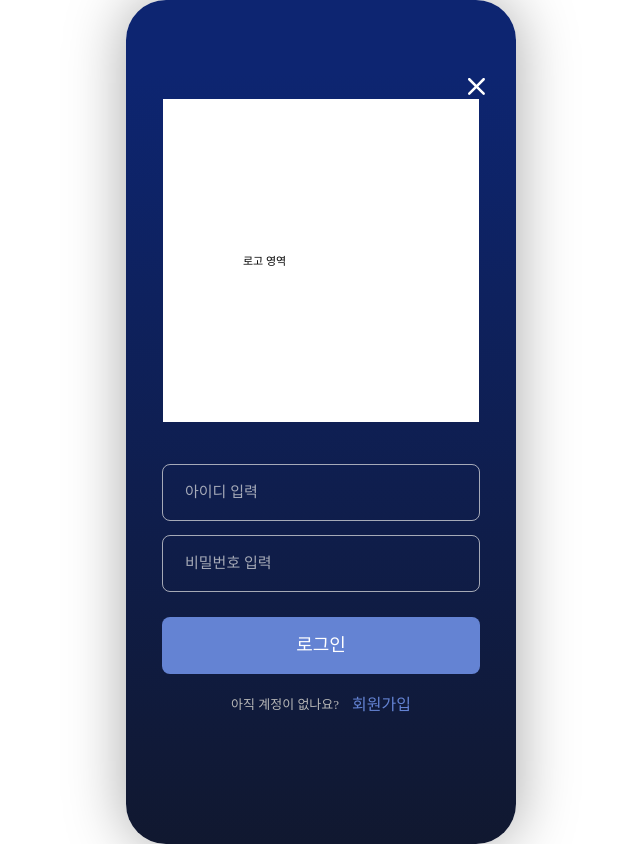
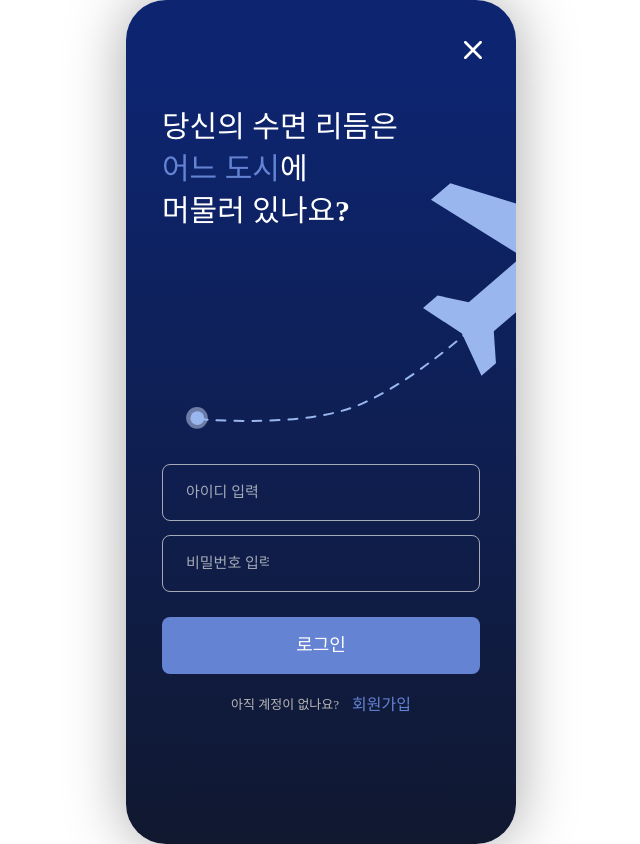
Before and after one commit to 8th-COKERTHON/client-team5, a React (Vite) app: page /login in a window 1280 px wide. Shown: the whole page, without its empty margins (319-959 px from the left). Built offline with nearby package versions, Linux system fonts and the light colour scheme; no server answers.

Commit message:
design: flight이미지 추가 및 조정

```diff
--- a/src/pages/auth/LoginPage.tsx
+++ b/src/pages/auth/LoginPage.tsx
@@ -2,9 +2,31 @@ import { useState } from 'react';
 import { useNavigate } from 'react-router-dom';
 import { ApiError, login } from '@/api/auth';
 import closeIcon from '@/assets/icons/x.svg';
+import flightImage from '@/assets/images/flight.svg';
+
+const TEXT = {
+  closeHome: '\uD648\uC73C\uB85C \uC774\uB3D9',
+  titleLine1: '\uB2F9\uC2E0\uC758 \uC218\uBA74 \uB9AC\uB4EC\uC740',
+  titleHighlight: '\uC5B4\uB290 \uB3C4\uC2DC',
+  titleSuffix: '\uC5D0',
+  titleLine3: '\uBA38\uBB3C\uB7EC \uC788\uB098\uC694?',
+  userId: '\uC544\uC774\uB514',
+  userIdPlaceholder: '\uC544\uC774\uB514 \uC785\uB825',
+  password: '\uBE44\uBC00\uBC88\uD638',
+  passwordPlaceholder: '\uBE44\uBC00\uBC88\uD638 \uC785\uB825',
+  requiredError:
+    '\uC544\uC774\uB514\uC640 \uBE44\uBC00\uBC88\uD638\uB97C \uC785\uB825\uD574\uC8FC\uC138\uC694.',
+  fallbackError:
+    '\uB85C\uADF8\uC778 \uC911 \uBB38\uC81C\uAC00 \uBC1C\uC0DD\uD588\uC5B4\uC694.',
+  login: '\uB85C\uADF8\uC778',
+  loggingIn: '\uB85C\uADF8\uC778 \uC911',
+  noAccount:
+    '\uC544\uC9C1 \uACC4\uC815\uC774 \uC5C6\uB098\uC694?',
+  signup: '\uD68C\uC6D0\uAC00\uC785',
+} as const;
 
 const inputClassName =
-  'h-[3.5625rem] w-full rounded-lg border border-[rgba(230,230,230,0.7)] bg-transparent px-[1.375rem] text-[0.9375rem] font-light leading-[1.4375rem] text-white outline-none placeholder:text-[rgba(230,230,230,0.7)]';
+  'flex h-[3.5625rem] w-full items-center self-stretch rounded-lg border border-[rgba(230,230,230,0.7)] bg-transparent py-[1.0625rem] pl-[1.4375rem] pr-[13.125rem] text-[0.9375rem] font-light leading-[1.4375rem] text-white outline-none placeholder:text-[rgba(230,230,230,0.7)] [background-clip:padding-box] [&:-webkit-autofill]:[transition:background-color_9999s_ease-in-out_0s] [&:-webkit-autofill]:[-webkit-text-fill-color:white]';
 
 const LoginPage = () => {
   const navigate = useNavigate();
@@ -23,7 +45,7 @@ const LoginPage = () => {
     }
 
     if (!userId.trim() || !password.trim()) {
-      setErrorMessage('아이디와 비밀번호를 입력해주세요.');
+      setErrorMessage(TEXT.requiredError);
       return;
     }
 
@@ -45,7 +67,7 @@ const LoginPage = () => {
         return;
       }
 
-      setErrorMessage('로그인 중 문제가 발생했어요.');
+      setErrorMessage(TEXT.fallbackError);
     } finally {
       setLoading(false);
     }
@@ -59,43 +81,52 @@ const LoginPage = () => {
     <main className="relative h-full w-full overflow-hidden bg-[linear-gradient(180deg,#0d2571_8.59%,#121212_141.65%)] font-['Pretendard'] text-white">
       <button
         type="button"
-        className="absolute right-6 top-[4.375rem] z-10 flex size-8 items-center justify-center"
-        aria-label="홈으로 이동"
+        className="absolute right-[2.125rem] top-[2.5625rem] z-20 flex size-[1.125rem] items-center justify-center"
+        aria-label={TEXT.closeHome}
         onClick={handleCloseClick}
       >
-        <img src={closeIcon} alt="" className="size-[1.0625rem]" />
+        <img src={closeIcon} alt="" className="size-[1.978rem]" />
       </button>
 
-      <section className="absolute left-1/2 top-[6.1875rem] h-[20.1875rem] w-[19.75rem] -translate-x-1/2 bg-white">
-        <span className="absolute left-20 top-[9.5625rem] text-[0.6875rem] leading-[1.168rem] text-black">
-          로고 영역
-        </span>
-      </section>
+      <h1 className="absolute left-9 top-[6.625rem] z-10 w-[21.4375rem] text-[1.875rem] font-semibold leading-[2.625rem]">
+        {TEXT.titleLine1}
+        <br />
+        <span className="text-[#6483d3]">{TEXT.titleHighlight}</span>
+        {TEXT.titleSuffix}
+        <br />
+        {TEXT.titleLine3}
+      </h1>
 
-      <section className="absolute left-1/2 top-[29rem] flex w-[19.875rem] -translate-x-1/2 flex-col gap-[1.5625rem]">
+      <img
+        src={flightImage}
+        alt=""
+        className="absolute left-[-2.75rem] top-[5.1875rem] h-[21.9277rem] w-[33.6971rem] max-w-none"
+      />
+
+      <section className="absolute left-1/2 top-[29rem] z-10 flex w-[19.875rem] -translate-x-1/2 flex-col gap-[1.5625rem]">
         <div className="flex flex-col gap-[0.875rem]">
           <label htmlFor="login-id" className="sr-only">
-            아이디
+            {TEXT.userId}
           </label>
           <input
             id="login-id"
             type="text"
             value={userId}
             onChange={(event) => setUserId(event.target.value)}
-            placeholder="아이디 입력"
+            placeholder={TEXT.userIdPlaceholder}
             className={inputClassName}
             autoComplete="username"
           />
 
           <label htmlFor="login-password" className="sr-only">
-            비밀번호
+            {TEXT.password}
           </label>
           <input
             id="login-password"
             type="password"
             value={password}
             onChange={(event) => setPassword(event.target.value)}
-            placeholder="비밀번호 입력"
+            placeholder={TEXT.passwordPlaceholder}
             className={inputClassName}
             autoComplete="current-password"
           />
@@ -113,20 +144,20 @@ const LoginPage = () => {
           onClick={handleLogin}
           disabled={isLoading}
         >
-          {isLoading ? '로그인 중' : '로그인'}
+          {isLoading ? TEXT.loggingIn : TEXT.login}
         </button>
       </section>
 
-      <div className="absolute left-1/2 top-[43.3125rem] flex -translate-x-1/2 items-center gap-[0.8125rem]">
+      <div className="absolute left-1/2 top-[43.3125rem] z-10 flex -translate-x-1/2 items-center gap-[0.8125rem]">
         <span className="whitespace-nowrap text-[0.8125rem] font-light leading-[1.21875rem] text-[#b7b7b7]">
-          아직 계정이 없나요?
+          {TEXT.noAccount}
         </span>
         <button
           type="button"
-          className="whitespace-nowrap text-[1rem] font-medium leading-6 text-[#6483d3]"
+          className="whitespace-nowrap text-center text-[1rem] font-medium leading-6 text-[#6483d3]"
           onClick={handleSignupClick}
         >
-          회원가입
+          {TEXT.signup}
         </button>
       </div>
     </main>
```
Also changed, not shown: src/assets/images/flight.svg (added).
